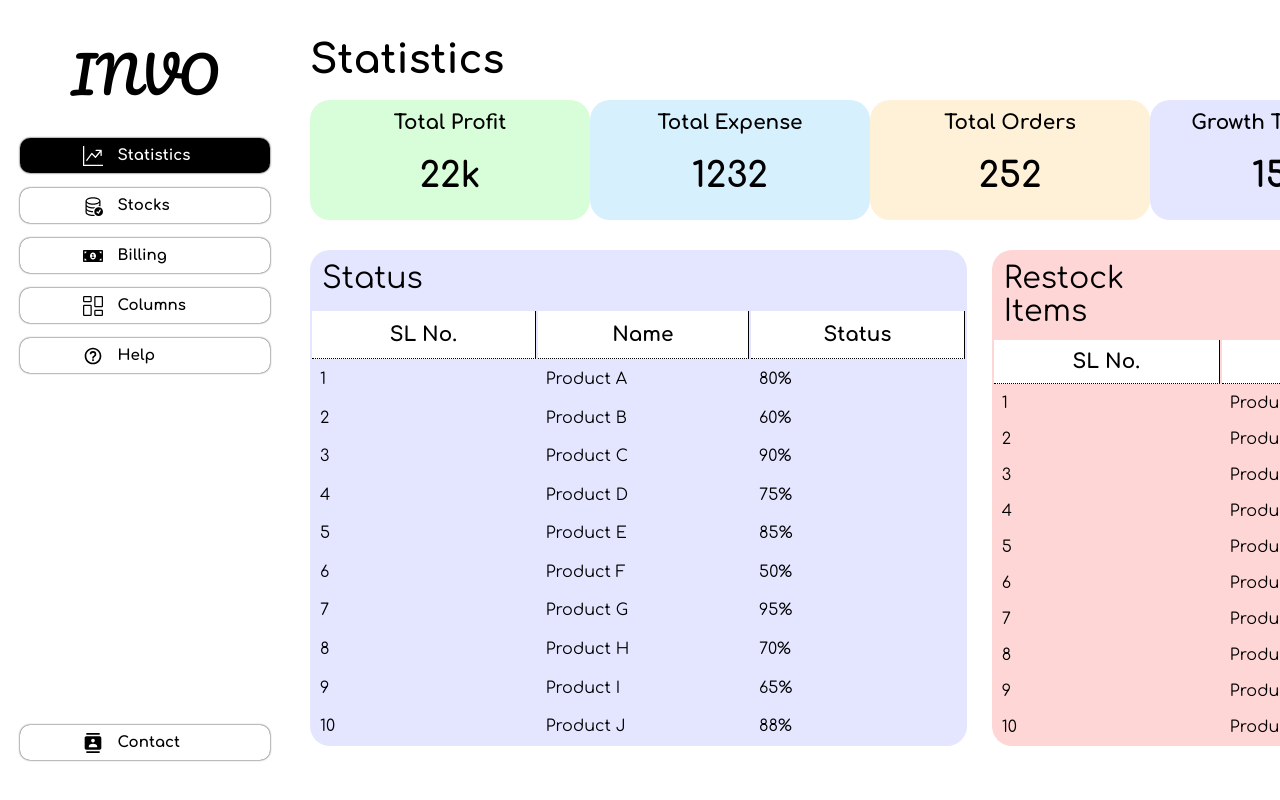
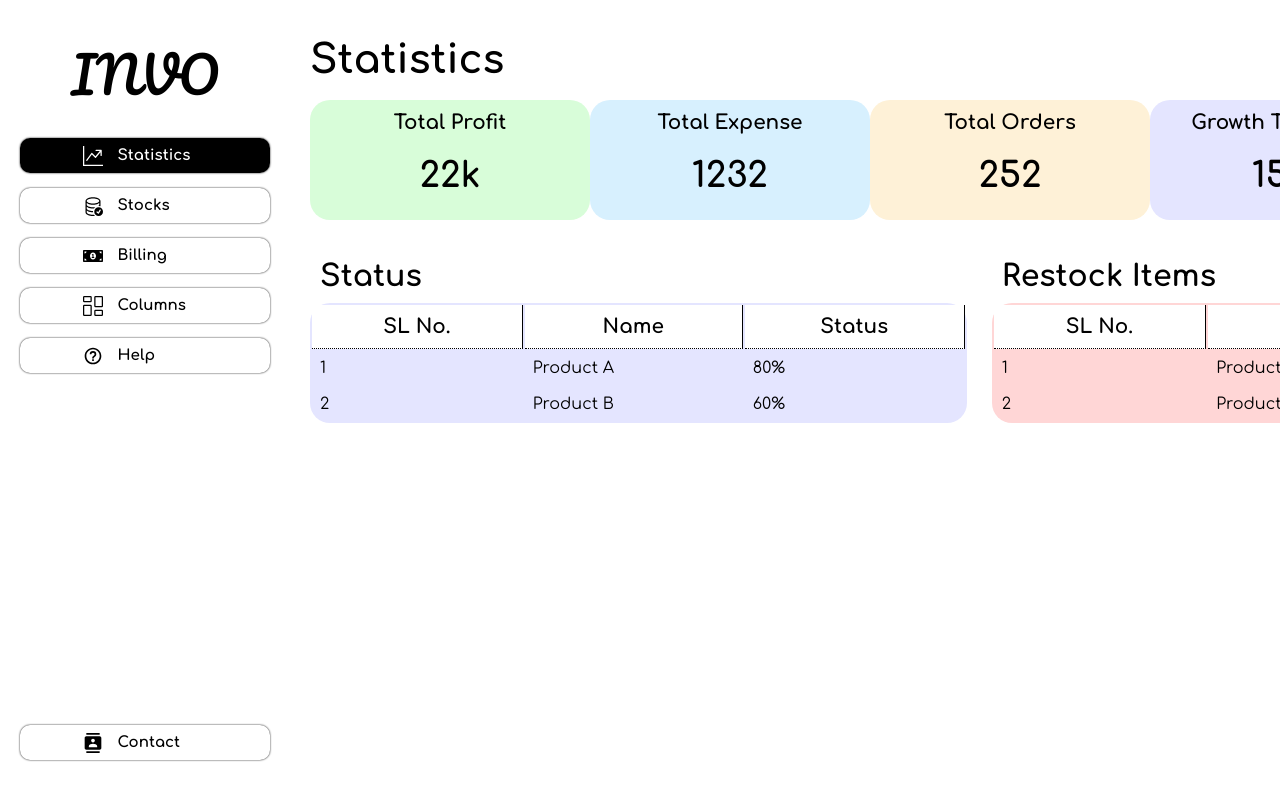
Before and after one commit to nikhitkumar00/Inventify, a React (Vite) app: page /statistics in a window 1280 px wide. Shown: the top 800 px of the page. Built offline with nearby package versions, Linux system fonts and the light colour scheme.

Commit message:
changed styles of statistics

```diff
--- a/src/Components/Statistics/Statistics.css
+++ b/src/Components/Statistics/Statistics.css
@@ -17,6 +17,7 @@
 
 .head_statistics {
     font-size: 30px;
+    font-weight: bold;
     text-align: left;
     padding: 10px;
 }
--- a/src/Components/Statistics/Statistics.jsx
+++ b/src/Components/Statistics/Statistics.jsx
@@ -1,4 +1,3 @@
-
 import "./Statistics.css";
 
 const Statistics = () => {
@@ -25,13 +24,17 @@ const Statistics = () => {
           </div>
         </div>
         <div className="tables_statistics">
+          <div className="flex_statistics">
+            <div className="head_statistics">Status</div>
             <table className="purple_statistics bottom_ststistics">
-            <div className="head_statistics">Status</div>
+              <thead>
                 <tr>
                   <th className="th_statistics">SL No.</th>
                   <th className="th_statistics">Name</th>
                   <th className="th_statistics">Status</th>
                 </tr>
+              </thead>
+              <tbody>
                 <tr>
                   <td className="td_statistics">1</td>
                   <td className="td_statistics">Product A</td>
@@ -42,53 +45,20 @@ const Statistics = () => {
                   <td className="td_statistics">Product B</td>
                   <td className="td_statistics">60%</td>
                 </tr>
-            <tr>
-              <td className="td_statistics">3</td>
-              <td className="td_statistics">Product C</td>
-              <td className="td_statistics">90%</td>
-            </tr>
-            <tr>
-              <td className="td_statistics">4</td>
-              <td className="td_statistics">Product D</td>
-              <td className="td_statistics">75%</td>
-            </tr>
-            <tr>
-              <td className="td_statistics">5</td>
-              <td className="td_statistics">Product E</td>
-              <td className="td_statistics">85%</td>
-            </tr>
-            <tr>
-              <td className="td_statistics">6</td>
-              <td className="td_statistics">Product F</td>
-              <td className="td_statistics">50%</td>
-            </tr>
-            <tr>
-              <td className="td_statistics">7</td>
-              <td className="td_statistics">Product G</td>
-              <td className="td_statistics">95%</td>
-            </tr>
-            <tr>
-              <td className="td_statistics">8</td>
-              <td className="td_statistics">Product H</td>
-              <td className="td_statistics">70%</td>
-            </tr>
-            <tr>
-              <td className="td_statistics">9</td>
-              <td className="td_statistics">Product I</td>
-              <td className="td_statistics">65%</td>
-            </tr>
-            <tr>
-              <td className="td_statistics">10</td>
-              <td className="td_statistics">Product J</td>
-              <td className="td_statistics">88%</td>
-            </tr>
+              </tbody>
             </table>
+          </div>
+          <div className="tables_statistics">
+            <div className="flex_statistics">
+              <div className="head_statistics">Restock Items</div>
               <table className="red_statistics bottom_ststistics">
-            <div className="head_statistics">Restock Items</div>
+                <thead>
                   <tr>
                     <th className="th_statistics">SL No.</th>
                     <th className="th_statistics">Name</th>
                   </tr>
+                </thead>
+                <tbody>
                   <tr>
                     <td className="td_statistics">1</td>
                     <td className="td_statistics">Product A</td>
@@ -97,44 +67,15 @@ const Statistics = () => {
                     <td className="td_statistics">2</td>
                     <td className="td_statistics">Product B</td>
                   </tr>
-            <tr>
-              <td className="td_statistics">3</td>
-              <td className="td_statistics">Product C</td>
-            </tr>
-            <tr>
-              <td className="td_statistics">4</td>
-              <td className="td_statistics">Product D</td>
-            </tr>
-            <tr>
-              <td className="td_statistics">5</td>
-              <td className="td_statistics">Product E</td>
-            </tr>
-            <tr>
-              <td className="td_statistics">6</td>
-              <td className="td_statistics">Product F</td>
-            </tr>
-            <tr>
-              <td className="td_statistics">7</td>
-              <td className="td_statistics">Product G</td>
-            </tr>
-            <tr>
-              <td className="td_statistics">8</td>
-              <td className="td_statistics">Product H</td>
-            </tr>
-            <tr>
-              <td className="td_statistics">9</td>
-              <td className="td_statistics">Product I</td>
-            </tr>
-            <tr>
-              <td className="td_statistics">10</td>
-              <td className="td_statistics">Product J</td>
-            </tr>
+                </tbody>
               </table>
+            </div>
+          </div>
         </div>
       </div>
       <div />
     </div>
   );
-}
+};
 
 export default Statistics;
```
Lines whose indentation alone changed are shown as unchanged.
